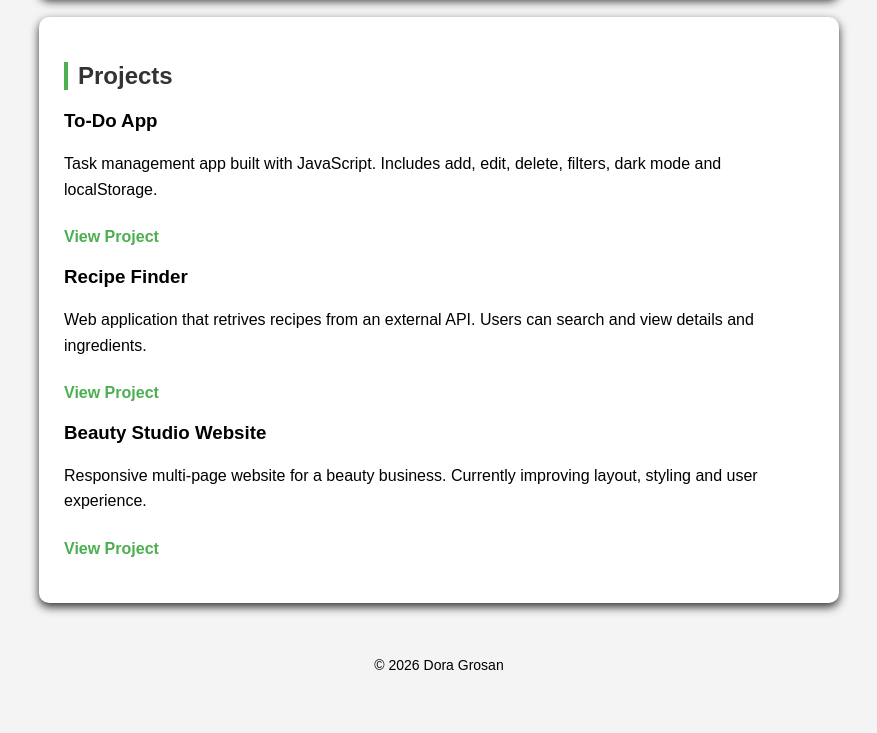
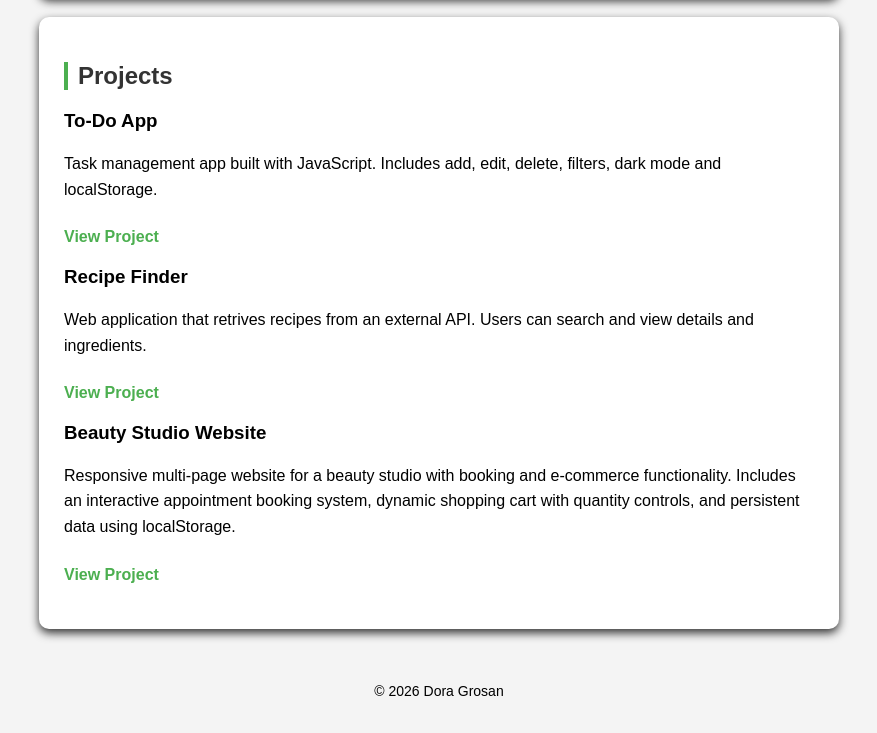
Before and after one commit to D0RA-G/portfolio-website, a plain HTML site: page index.html in a window 1280 px wide. Shown: the part 637-1370 px from the top of the page, without its empty margins (201-1078 px from the left). Before the commit the page ends 1344 px from the top, so only its background shows below. Drawn offline with Linux system fonts and the light colour scheme.

Commit message:
Update project description in portfolio

```diff
--- a/index.html
+++ b/index.html
@@ -4,7 +4,7 @@
     <head>
         <meta charset="UTF-8">
         <meta name="viewport" content="width=device-width, initial-scale=1.0">
-        <title>Dora Grosan | Portfolio</title>
+        <title>Dora Grosan | Portofolio</title>
         <link rel="stylesheet" href="style.css">
     </head>
 
@@ -46,7 +46,7 @@
 
                     <div class="project-card">
                         <h3>Beauty Studio Website</h3>
-                        <p>Responsive multi-page website for a beauty business. Currently improving layout, styling and user experience.</p>
+                        <p>Responsive multi-page website for a beauty studio with booking and e-commerce functionality. Includes an interactive appointment booking system, dynamic shopping cart with quantity controls, and persistent data using localStorage.</p>
                         <a href="https://d0ra-g.github.io/beauty-studio-website/index.html" target="_blank">View Project</a>
                     </div>
             </section>
```
